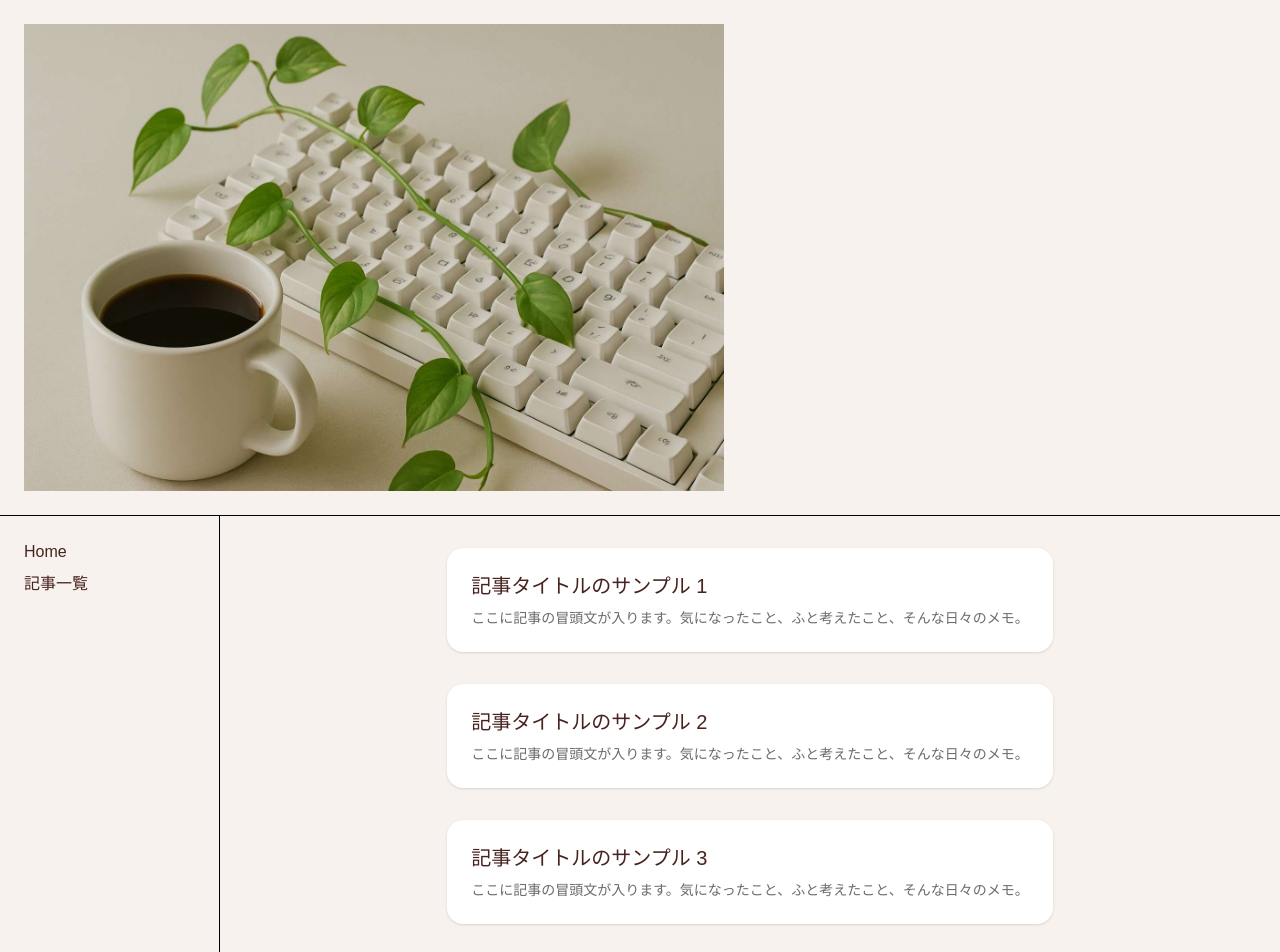
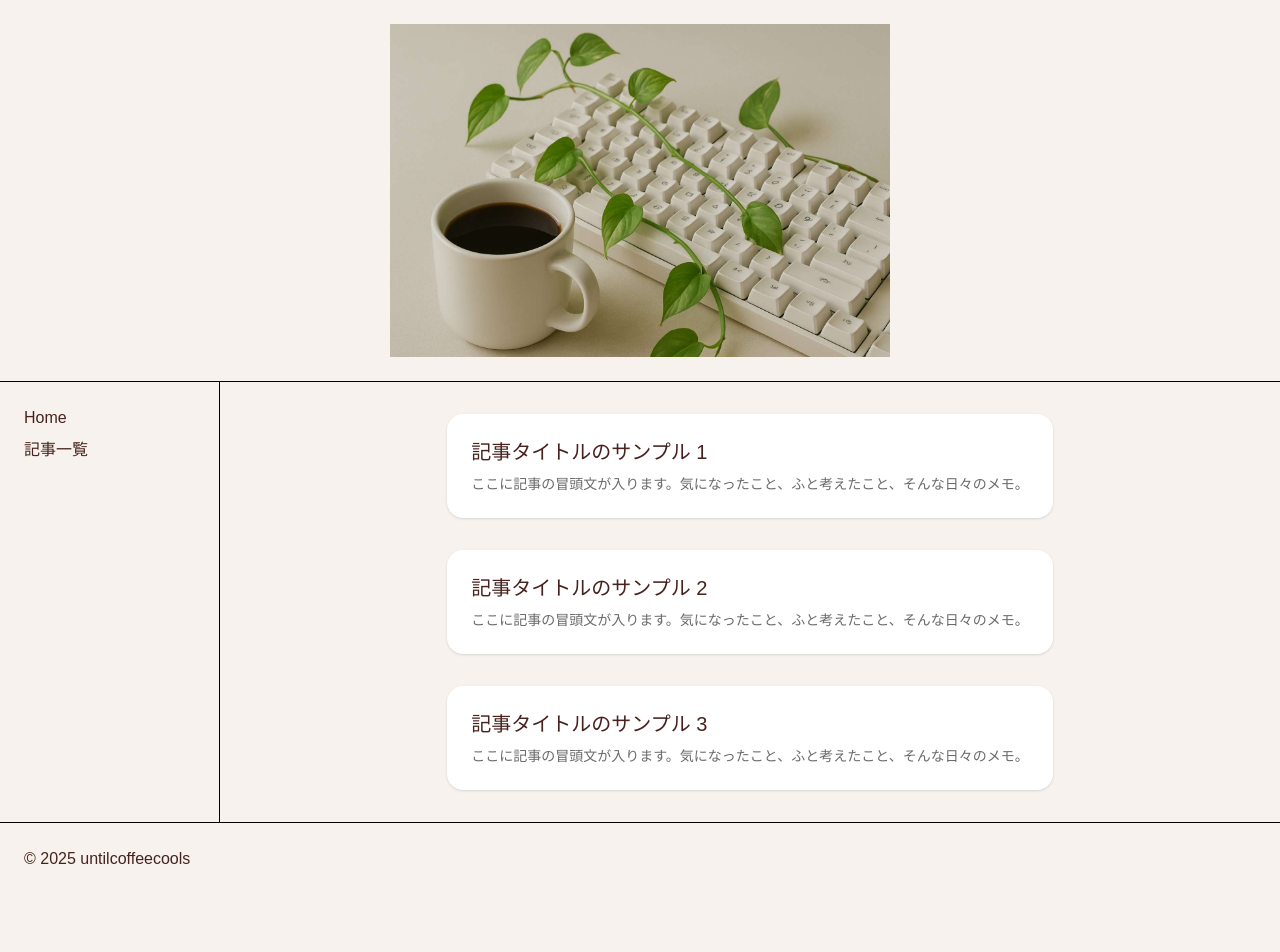
Before and after one commit to endy-key/untilcoffeecools, a Next.js app: page / in a window 1280 px wide. Shown: the top 952 px of the page. After the commit the page ends 895 px from the top, so only its background shows below. Built offline with nearby package versions, Linux system fonts and the light colour scheme; no server answers.

Commit message:
remove cssfile

```diff
--- a/src/components/Footer/index.tsx
+++ b/src/components/Footer/index.tsx
@@ -1,8 +1,6 @@
-import styles from "./style.module.css";
-
 export function Footer() {
     return (
-        <footer className={styles.footer}>
+        <footer className="p-6 border-t border-black">
             &copy; {new Date().getFullYear()} untilcoffeecools
         </footer>
     );
--- a/src/components/Footer/style.module.css
+++ /dev/null
@@ -1,4 +0,0 @@
-.footer {
-    padding: 24px;
-    border-bottom: 1px solid #000;
-}
--- a/src/components/Header/index.tsx
+++ b/src/components/Header/index.tsx
@@ -1,11 +1,10 @@
-import styles from "./style.module.css";
 import Image from "next/image";
 
 export function Header() {
      return (
-        <header className={styles.header}>
-            <div className={styles.logoArea}>
-                <Image src={"/eyecatch.jpg"} alt={"untilcoffeecools logo"} width={700} height={200} priority/>
+        <header className="p-6 border-b border-black">
+            <div className="flex items-center justify-center">
+                <Image src={"/eyecatch.jpg"} alt={"untilcoffeecools logo"} width={500} height={150} priority/>
             </div>
         </header>
     );
--- a/src/components/Header/style.module.css
+++ /dev/null
@@ -1,9 +0,0 @@
-.header {
-    padding: 24px;
-    border-bottom: 1px solid #000;
-}
-
-.logoArea {
-    display: flex;
-    align-items: center;
-}
```
